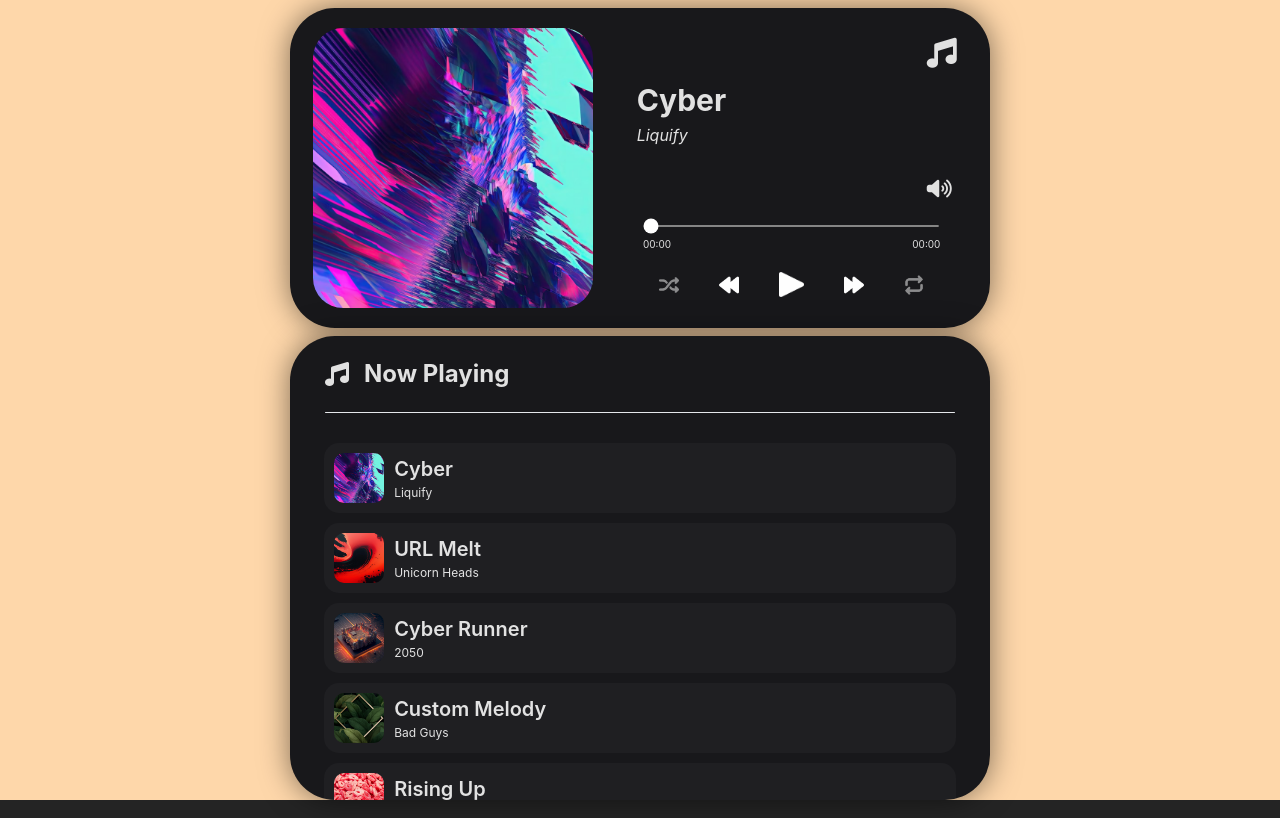
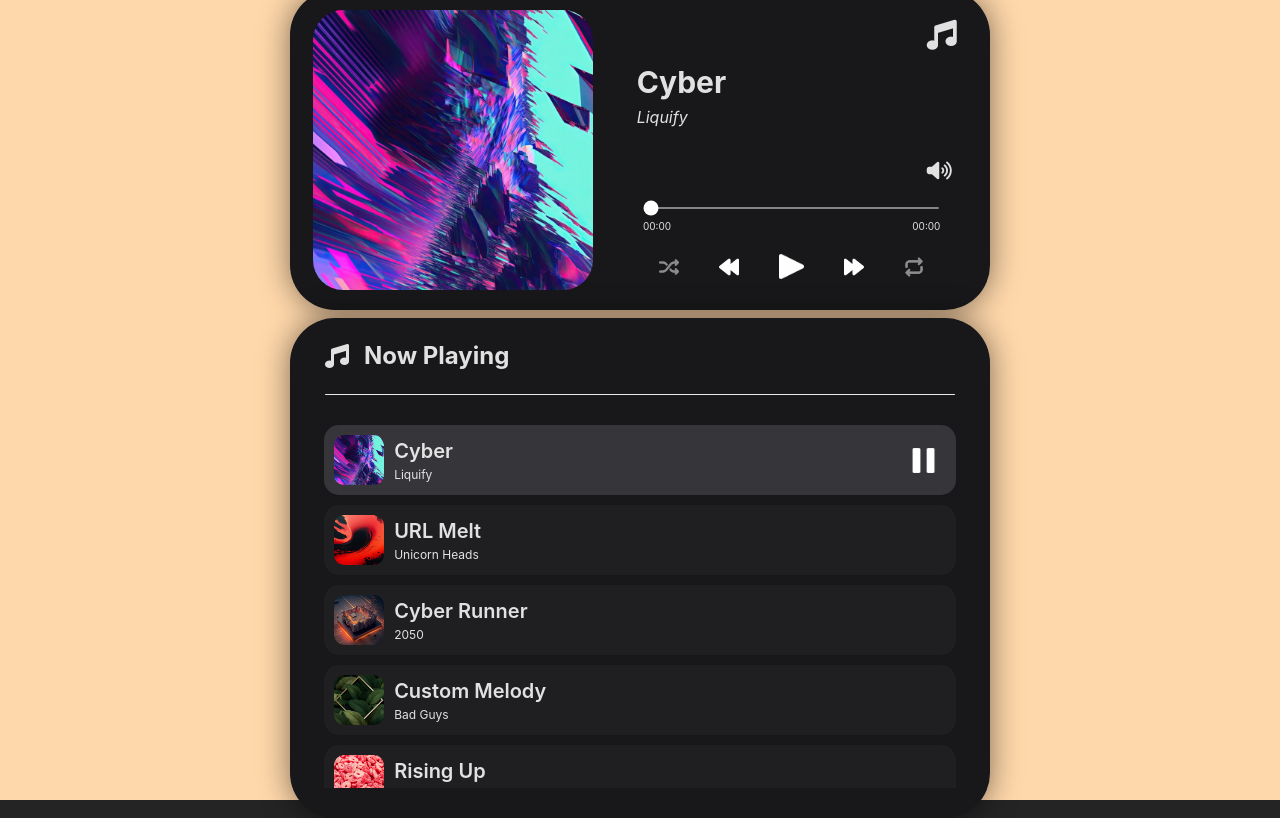
Before and after one commit to kinxori/Music-Media-Player-PRACTICE, a React (Vite) app: page / in a window 1280 px wide. Built offline with nearby package versions, Linux system fonts and the light colour scheme.

Commit message:
adding logic to the playlist dashboard

```diff
--- a/src/App.css
+++ b/src/App.css
@@ -2,49 +2,19 @@
   margin: 0;
   padding: 0;
 }
-.background {
-  width: 100vw;
-  height: 100vh;
-  position: relative;
+.custom-scrollbar::-webkit-scrollbar {
+  width: 8px;
 }
-.media-player {
-  width: 700px;
-  height: 350px;
-  top: 50%;
-  transform: translateY(-50%);
-  background-color: hsla(0, 0%, 10%, 1);
-  margin: 0 auto;
-  position: relative;
-  display: flex;
-  justify-content: space-evenly;
-  align-items: center;
-  border-radius: 16px;
-  box-shadow: 0px 0px 30px 0px hsla(0, 0%, 10%, 1);
-  padding: 20px;
-  box-sizing: border-box;
+
+.custom-scrollbar::-webkit-scrollbar-track {
+  background-color: transparent;
 }
-.song-cover-img {
-  width: 40%;
-  object-fit: cover;
-  border-radius: 16px;
-  box-shadow: 0px 0px 10px 0px hsla(0, 0%, 70%, 1);
-  /* background-color: aqua; */
+
+.custom-scrollbar::-webkit-scrollbar-thumb {
+  background-color: #ccc;
+  border-radius: 9999px;
 }
-.song-copy {
-  width: 100%;
+
+.custom-scrollbar::-webkit-scrollbar-thumb:hover {
+  background-color: #aaa;
 }
-.song-content {
-  width: 50%;
-  height: 100%;
-  flex-direction: column;
-  display: flex;
-  justify-content: center;
-  align-items: center;
-  /* background-color: aqua; */
-}
-.song-range {
-  width: 100%;
-}
-.song-buttons-actions {
-  width: 100%;
-}
--- a/src/App.tsx
+++ b/src/App.tsx
@@ -1,5 +1,6 @@
 import { useEffect, useRef, useState } from "react";
 import { data } from "./data.tsx";
+import "./App.css";
 
 function App() {
   // const [isLiked, setLiked] = useState(false);
@@ -151,10 +152,12 @@ function App() {
   }, [isPlaying, currentAudioRef.current]);
 
   const handlePlayClick = () => {
-    if (isPlaying === false) {
-      setPlaying(true);
-    } else {
-      setPlaying(false);
+    if (currentAudioRef?.current) {
+      if (isPlaying === false) {
+        setPlaying(true);
+      } else {
+        setPlaying(false);
+      }
     }
   };
 
@@ -281,7 +284,7 @@ function App() {
   // };
 
   return (
-    <section className="background bg-orange-200 h-screen w-screen flex flex-col justify-center items-center relative m-0">
+    <section className="background  bg-orange-200 h-screen w-screen flex flex-col justify-center items-center relative m-0">
       <div className="media-player h-[325px] w-[700px] bg-zinc-900 flex justify-evenly items-center relative  m-2 py-[20px] px-[0px] rounded-[45px] drop-shadow-[0px_0px_15px_rgba(0,0,0,.5)]">
         <div className="song-cover-img  w-[40%] object-cover bg-zinc-600 m-0 rounded-[30px] overflow-hidden">
           <img src={currentSong.cover} alt="song-cover" />
@@ -440,19 +443,54 @@ function App() {
           </div>
         </div>
       </div>
-      <div className="overflow-y-scroll relative  w-[700px] h-[500px] bg-zinc-900 flex rounded-[45px] drop-shadow-[0px_0px_15px_rgba(0,0,0,.5)] flex-col justify-start items-center ">
+      <div className=" relative  w-[700px] h-[500px] bg-zinc-900 flex rounded-[45px] drop-shadow-[0px_0px_15px_rgba(0,0,0,.5)] flex-col justify-start items-center ">
         <h2 className="text-[24px] flex mr-auto items-center font-bold m-5 h-min">
           <i className="fa-solid fa-music  mx-[15px] text-[24px]"></i>Now Playing
         </h2>
-        <hr className="w-[90%] h-[1px] rounded       "></hr>
-        <div className="flex flex-col h-auto w-[95%] mb-[30px] mt-[20px] items-center      ">
+        <hr className="w-[90%] h-[0px] rounded  border-t-[1px]     "></hr>
+        <div className="custom-scrollbar overflow-y-scroll flex flex-col h-auto w-[95%] mb-[30px] mt-[20px] items-center      ">
           {currentPlaylist.map((elem: any) => {
             return (
-              <div className="cursor-pointer  h-[70px] w-[95%] hover:bg-zinc-600/[.5] bg-zinc-800/[.5] py-[10px] px-[10px] rounded-[15px]    flex flex-row  mt-[10px] justify-start items-center   ">
+              <div
+                onClick={() => {
+                  setCurrentIndexSong(parseFloat(elem.id) - 1);
+                  setPlaying(true);
+                  currentAudioRef.current.addEventListener("canplay", () => {
+                    currentAudioRef.current.play();
+                  });
+                }}
+                className={
+                  currentIndexSong === parseFloat(elem.id) - 1
+                    ? "cursor-pointer h-[70px] w-[95%] bg-zinc-600/[.5] py-[10px] px-[10px] rounded-[15px] flex flex-row  mt-[10px] justify-start items-center"
+                    : "cursor-pointer h-[70px] w-[95%] hover:bg-zinc-600/[.5] bg-zinc-800/[.5] py-[10px] px-[10px] rounded-[15px] flex flex-row  mt-[10px] justify-start items-center"
+                }
+              >
                 <img src={elem.cover} className="h-[50px] object-contain rounded-[10px]     "></img>
                 <div className="pl-[10px] text-[12px] font-regular   ">
                   <h3 className="text-[20px] font-semibold    ">{elem.song}</h3>
                   <h4 className="text-[12px] font-regular   ">{elem.artist}</h4>
+                </div>
+                <div
+                  onClick={() => setPlaying(!isPlaying)}
+                  className={
+                    currentIndexSong === parseFloat(elem.id) - 1
+                      ? "display flex w-auto ml-auto mr-[10px]"
+                      : "invisible  "
+                  }
+                >
+                  {currentAudioRef.current?.paused ? (
+                    <img
+                      src="../ASSETS/play-icon.png"
+                      alt="play-icon"
+                      className="h-[25px] object-cover invert hover:scale-105"
+                    ></img>
+                  ) : (
+                    <img
+                      src="../ASSETS/pause-icon.png"
+                      alt="pause-icon"
+                      className="h-[25px] object-cover invert hover:scale-105"
+                    ></img>
+                  )}
                 </div>
               </div>
             );
```
